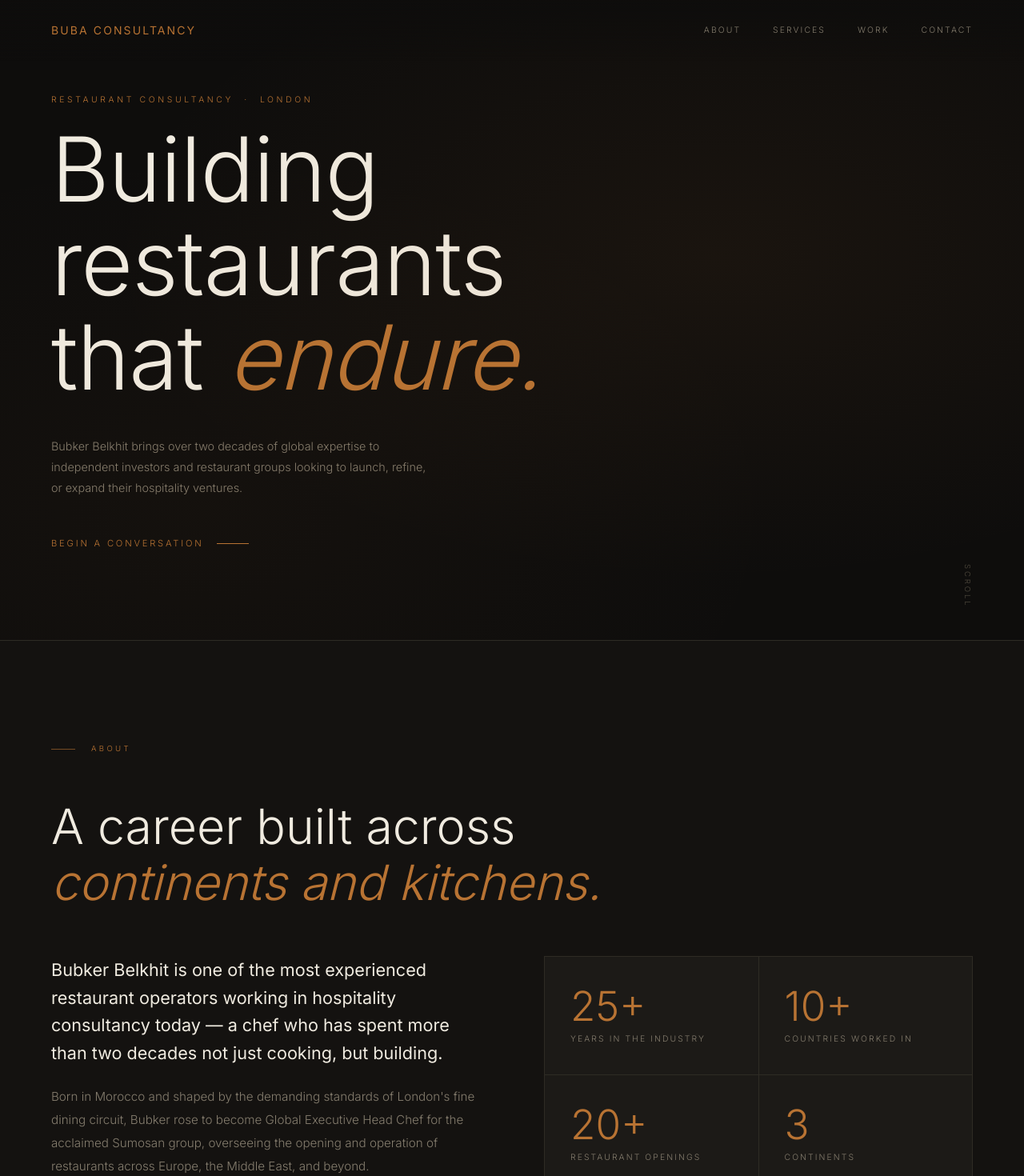
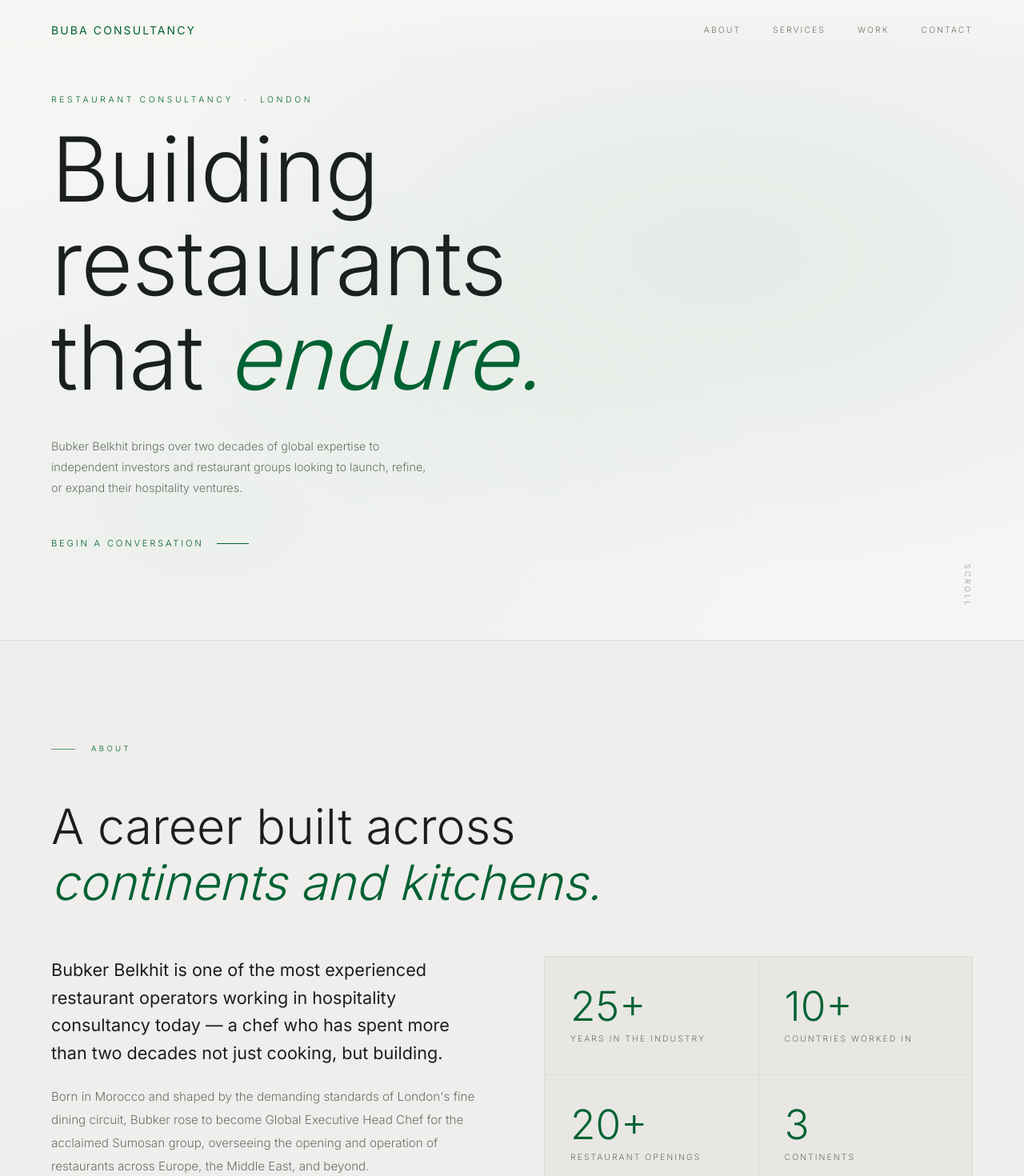
Before and after one commit to larbibelkhit/consultancy-buba, a Next.js app: page / in a window 1280 px wide. Shown: the top 1470 px of the page at 80% size. Built offline with nearby package versions, Linux system fonts and the light colour scheme; a web font is replaced by a local one.

Commit message:
Update to color pallete

```diff
--- a/src/app/globals.css
+++ b/src/app/globals.css
@@ -6,15 +6,15 @@
   --font-family-sans:    'Inter', system-ui, sans-serif;
 
   /* Colours */
-  --color-black:    #0e0d0c;
-  --color-deep:     #141210;
-  --color-panel:    #1c1a17;
-  --color-border:   #2e2b24;
-  --color-gold:     #b87333;
-  --color-gold-light: #cc8c4a;
-  --color-ivory:    #f0ebe0;
-  --color-muted:    #857d6e;
-  --color-sm-muted: #504a3f;
+  --color-black:      #f5f5f3;
+  --color-deep:       #efeeec;
+  --color-panel:      #e8e7e4;
+  --color-border:     #dddbd6;
+  --color-green:      #006233;
+  --color-green-light:#004d28;
+  --color-ivory:      #1a1f1c;
+  --color-muted:      #6b7068;
+  --color-sm-muted:   #9a9893;
 
   /* Custom durations */
   --transition-duration-400: 400ms;
@@ -26,15 +26,15 @@
   }
 
   body {
-    background-color: #0e0d0c;
-    color: #f0ebe0;
+    background-color: #f5f5f3;
+    color: #1a1f1c;
     font-weight: 300;
     -webkit-font-smoothing: antialiased;
     font-family: 'Inter', system-ui, sans-serif;
   }
 
   ::selection {
-    background-color: #b87333;
-    color: #0e0d0c;
+    background-color: #006233;
+    color: #ffffff;
   }
 }
--- a/src/components/AboutSection.tsx
+++ b/src/components/AboutSection.tsx
@@ -18,7 +18,7 @@ export default function AboutSection() {
       <h2 className="font-heading font-light text-[2.2rem] md:text-[3.2rem] lg:text-[3.8rem] leading-[1.15] text-ivory">
         A career built across
         <br />
-        <em className="italic text-gold">continents and kitchens.</em>
+        <em className="italic text-green">continents and kitchens.</em>
       </h2>
 
       <div className="grid grid-cols-1 lg:grid-cols-2 gap-10 lg:gap-20 mt-14 items-start">
@@ -41,7 +41,7 @@ export default function AboutSection() {
             kitchen — and a business — running at the highest level. He now brings
             that knowledge to bear through Buba Consultancy.
           </p>
-          <div className="w-10 h-px bg-gold opacity-40 my-10" />
+          <div className="w-10 h-px bg-green opacity-40 my-10" />
           <p className="text-[0.95rem] text-muted leading-[1.9] font-light">
             Bubker&apos;s approach is hands-on and uncompromising. He believes that a
             restaurant&apos;s lasting success is built in the details — in the quality of
@@ -54,7 +54,7 @@ export default function AboutSection() {
         <div className="grid grid-cols-2 gap-px bg-border border border-border">
           {stats.map((s) => (
             <div key={s.label} className="bg-panel px-8 py-9">
-              <p className="font-heading text-[3.2rem] font-light text-gold leading-none">
+              <p className="font-heading text-[3.2rem] font-light text-green leading-none">
                 {s.number}
               </p>
               <p className="mt-2 text-[0.65rem] tracking-[0.2em] uppercase text-muted">
--- a/src/components/CaseStudySection.tsx
+++ b/src/components/CaseStudySection.tsx
@@ -26,11 +26,11 @@ export default function CaseStudySection() {
         <h2 className="font-heading font-light text-[2.2rem] md:text-[3.2rem] lg:text-[3.8rem] leading-[1.15] text-ivory">
           A partnership
           <br />
-          built on <em className="italic text-gold">trust.</em>
+          built on <em className="italic text-green">trust.</em>
         </h2>
 
         <div>
-          <p className="text-[0.85rem] font-normal tracking-[0.2em] uppercase text-gold mb-3">
+          <p className="text-[0.85rem] font-normal tracking-[0.2em] uppercase text-green mb-3">
             Sumosan &nbsp;·&nbsp; 25+ Years
           </p>
           <p className="text-[0.85rem] text-muted leading-[1.7] max-w-[400px] font-light">
@@ -73,7 +73,7 @@ export default function CaseStudySection() {
             {locations.map((loc) => (
               <div
                 key={loc.city}
-                className="flex justify-between items-center gap-5 bg-panel px-7 py-5 transition-all duration-200 hover:bg-[rgba(184,115,51,0.06)] hover:shadow-[inset_2px_0_0_rgba(184,115,51,0.7)] cursor-default"
+                className="flex justify-between items-center gap-5 bg-panel px-7 py-5 transition-all duration-200 hover:bg-[rgba(0,98,51,0.06)] hover:shadow-[inset_2px_0_0_rgba(0,98,51,0.7)] cursor-default"
               >
                 <span className="font-heading text-[1.05rem] font-normal text-ivory">
                   {loc.city}
--- a/src/components/HeroSection.tsx
+++ b/src/components/HeroSection.tsx
@@ -7,21 +7,21 @@ export default function HeroSection() {
       {/* Background glow */}
       <div
         className="absolute inset-0 pointer-events-none"
-        style={{ background: 'radial-gradient(ellipse at 70% 40%, rgba(184,115,51,0.07) 0%, transparent 60%)' }}
+        style={{ background: 'radial-gradient(ellipse at 70% 40%, rgba(0,98,51,0.07) 0%, transparent 60%)' }}
       />
       <div
         className="absolute inset-0 pointer-events-none"
-        style={{ background: 'radial-gradient(ellipse at 20% 80%, rgba(184,115,51,0.04) 0%, transparent 50%)' }}
+        style={{ background: 'radial-gradient(ellipse at 20% 80%, rgba(0,98,51,0.04) 0%, transparent 50%)' }}
       />
 
-      <p className="text-[0.65rem] tracking-[0.35em] uppercase text-gold mb-5">
+      <p className="text-[0.65rem] tracking-[0.35em] uppercase text-green mb-5">
         Restaurant Consultancy &nbsp;·&nbsp; London
       </p>
 
       <h1 className="font-heading font-light text-[3.5rem] md:text-[5rem] lg:text-[7rem] leading-[1.05] tracking-[-0.01em] text-ivory max-w-[800px]">
         Building restaurants
         <br />
-        that <em className="italic text-gold">endure.</em>
+        that <em className="italic text-green">endure.</em>
       </h1>
 
       <p className="mt-10 max-w-[480px] text-[0.9rem] text-muted leading-[1.8] font-light">
@@ -32,10 +32,10 @@ export default function HeroSection() {
 
       <a
         href="#contact"
-        className="mt-12 inline-flex items-center gap-4 text-[0.7rem] tracking-[0.25em] uppercase text-gold group hover:gap-6 transition-[gap] duration-300"
+        className="mt-12 inline-flex items-center gap-4 text-[0.7rem] tracking-[0.25em] uppercase text-green group hover:gap-6 transition-[gap] duration-300"
       >
         Begin a conversation
-        <span className="block w-10 h-px bg-gold group-hover:w-14 transition-[width] duration-300" />
+        <span className="block w-10 h-px bg-green group-hover:w-14 transition-[width] duration-300" />
       </a>
 
       <p
--- a/src/components/Navbar.tsx
+++ b/src/components/Navbar.tsx
@@ -23,14 +23,14 @@ export default function Navbar() {
       className="fixed top-0 left-0 right-0 z-[100] px-8 md:px-16 py-7 transition-[background] duration-400"
       style={{
         background: scrolled
-          ? 'rgba(14,13,12,0.97)'
-          : 'linear-gradient(to bottom, rgba(14,13,12,0.95) 0%, rgba(14,13,12,0) 100%)',
+          ? 'rgba(245,245,243,0.97)'
+          : 'linear-gradient(to bottom, rgba(245,245,243,0.95) 0%, rgba(245,245,243,0) 100%)',
       }}
     >
       <div className="flex justify-between items-center">
         <a
           href="#hero"
-          className="font-heading text-sm font-normal tracking-[0.15em] uppercase text-gold hover:text-gold-light transition-colors duration-200"
+          className="font-heading text-sm font-normal tracking-[0.15em] uppercase text-green hover:text-green-light transition-colors duration-200"
         >
           Buba Consultancy
         </a>
@@ -40,7 +40,7 @@ export default function Navbar() {
             <a
               key={l.href}
               href={l.href}
-              className="text-[0.65rem] tracking-[0.2em] uppercase text-muted hover:text-gold transition-colors duration-200"
+              className="text-[0.65rem] tracking-[0.2em] uppercase text-muted hover:text-green transition-colors duration-200"
             >
               {l.label}
             </a>
--- a/src/components/SectionLabel.tsx
+++ b/src/components/SectionLabel.tsx
@@ -1,8 +1,8 @@
 export default function SectionLabel({ children }: { children: string }) {
   return (
     <div className="flex items-center gap-5 mb-14">
-      <div className="w-[30px] h-px bg-gold opacity-60 shrink-0" />
-      <span className="text-[0.6rem] tracking-[0.35em] uppercase text-gold">
+      <div className="w-[30px] h-px bg-green opacity-60 shrink-0" />
+      <span className="text-[0.6rem] tracking-[0.35em] uppercase text-green">
         {children}
       </span>
     </div>
--- a/src/components/ServicesSection.tsx
+++ b/src/components/ServicesSection.tsx
@@ -48,7 +48,7 @@ export default function ServicesSection() {
       <SectionLabel>Services</SectionLabel>
 
       <h2 className="font-heading font-light text-[2.2rem] md:text-[3.2rem] lg:text-[3.8rem] leading-[1.15] text-ivory">
-        What <em className="italic text-gold">Buba Consultancy</em>
+        What <em className="italic text-green">Buba Consultancy</em>
         <br />brings to your project.
       </h2>
 
@@ -64,8 +64,8 @@ export default function ServicesSection() {
             key={s.number}
             className="bg-deep px-8 md:px-10 py-10 md:py-14 relative overflow-hidden group hover:bg-panel transition-colors duration-300"
           >
-            {/* Gold left bar */}
-            <div className="absolute top-0 left-0 w-0.5 h-0 bg-gold group-hover:h-full transition-[height] duration-400" />
+            {/* Green left bar */}
+            <div className="absolute top-0 left-0 w-0.5 h-0 bg-green group-hover:h-full transition-[height] duration-400" />
 
             <span className="block font-heading text-[4rem] font-light text-border leading-none mb-8 group-hover:text-sm-muted transition-colors duration-300">
               {s.number}
@@ -85,7 +85,7 @@ export default function ServicesSection() {
                   key={item}
                   className="flex items-center gap-3 text-[0.8rem] text-sm-muted py-[10px] border-b border-border tracking-[0.03em]"
                 >
-                  <span className="block w-1 h-1 rounded-full bg-gold opacity-60 shrink-0" />
+                  <span className="block w-1 h-1 rounded-full bg-green opacity-60 shrink-0" />
                   {item}
                 </li>
               ))}
```
Also changed, not shown: src/components/ContactSection.tsx (+5 -5 lines).
